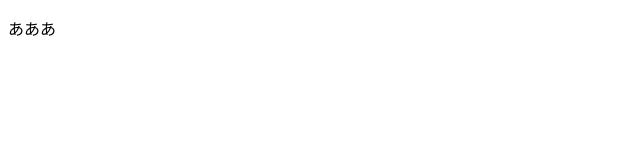
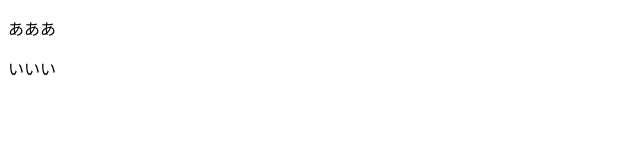
Before and after one commit to halna-nakamura/git_tutorial, a plain HTML site: page index.html in a window 1280 px wide. Shown: the full height of the page, 0-640 px from the left. Drawn offline with Linux system fonts and the light colour scheme.

Commit message:
いいいを追加

```diff
--- a/index.html
+++ b/index.html
@@ -1,3 +1,4 @@
+<!--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-->
 <!DOCTYPE html>
 <html lang="en">
 <head>
@@ -6,5 +7,6 @@
 </head>
 <body>
 <p>あああ</p>
+<p>いいい</p>
 </body>
 </html>
```
